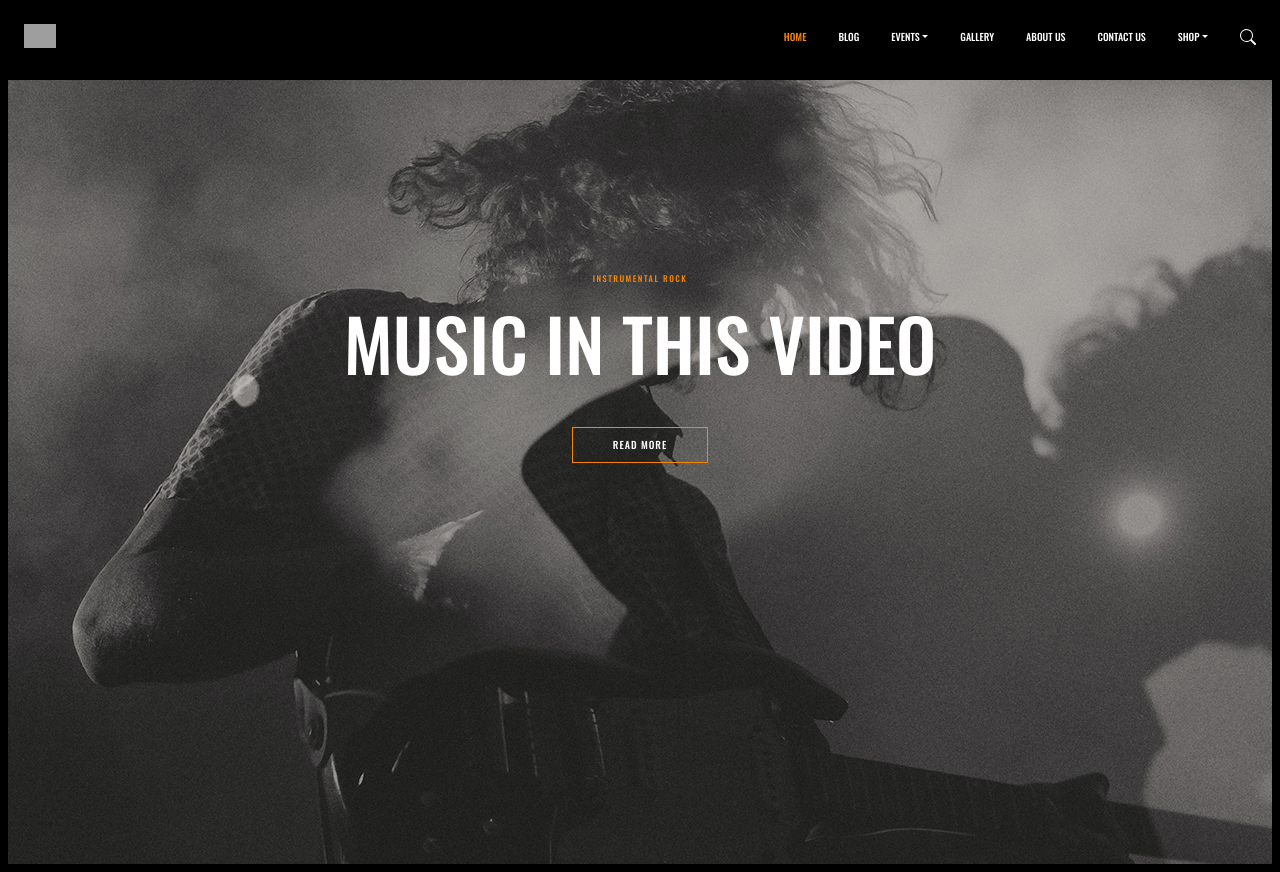
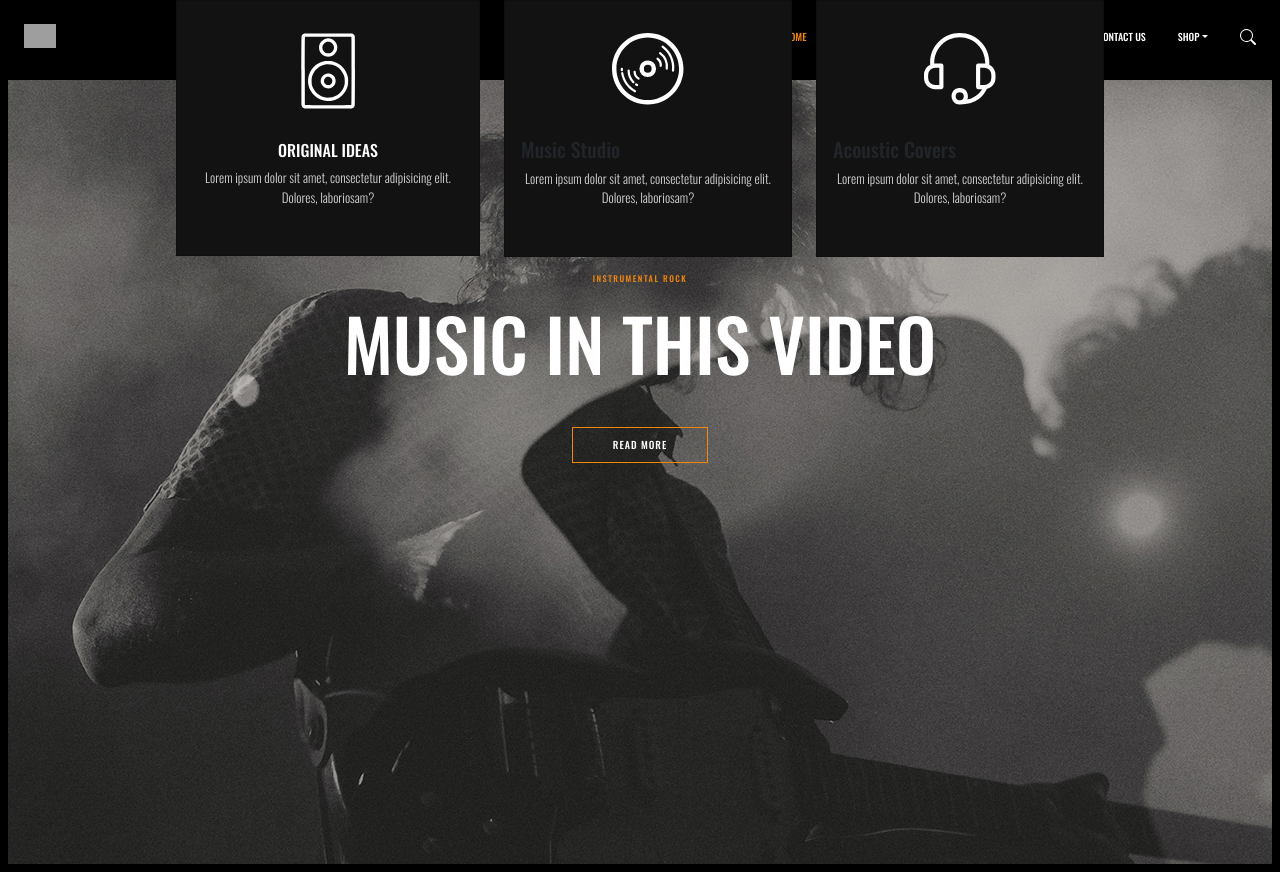
Before and after one commit to LiciaLicari/proj-html-vuejs, a Vue app: page / in a window 1280 px wide. Built offline with nearby package versions, Linux system fonts and the light colour scheme; grey boxes are pictures that could not be loaded.

Commit message:
add AppCards component

```diff
--- a/src/App.vue
+++ b/src/App.vue
@@ -1,16 +1,19 @@
 <script>
 import AppHeader from './components/AppHeader.vue';
+import AppCards from './components/AppCards.vue';
 
 export default {
     name: 'App',
     components: {
         AppHeader,
+        AppCards,
     }
 }
 </script>
 
 <template>
     <AppHeader />
+    <AppCards />
 
     <main>
 
--- a/src/assets/scss/app.scss
+++ b/src/assets/scss/app.scss
@@ -103,3 +103,31 @@ nav {
     padding: 0.6rem 2.5rem;
     margin-top: 2rem;
 }
+
+.card {
+    width: 19rem;
+    border-radius: 0%;
+    background-color: #121212;
+
+    svg {
+        padding-top: 2rem;
+        align-self: center;
+        fill: $rock-light;
+    }
+}
+
+.card-body {
+    padding-top: 2rem;
+    padding-bottom: 3rem;
+    h6 {
+        text-align: center;
+        color: $rock-light;
+        text-transform: uppercase;
+    }
+    p {
+        text-align: center;
+        font-size: small;
+        font-weight: 300;
+        color: lightgray;
+}
+}
--- /dev/null
+++ b/src/components/AppCards.vue
@@ -0,0 +1,108 @@
+<script>
+export default {
+    name: 'AppCards',
+
+}
+</script>
+
+<template>
+   <div class="container" id="app_cards">
+            <div class="row-cols-4 gap-4 d-flex justify-content-center align-items-center g-2">
+                <div class="card">
+
+                    <svg width=18% data-name="Layer 1" xmlns="http://www.w3.org/2000/svg" viewBox="0 0 708.98 990.01">
+
+                        <path class="cls-1"
+                            d="M34.72,11C22.15,17.36,11.07,31.21,7.24,45.06c-3,10.87-3,889,0,899.9,3.83,13.85,14.91,27.7,27.48,34.09L46,985H663l11.29-6c12.57-6.39,23.65-20.24,27.48-34.09,3-10.87,3-889,0-899.9-3.83-13.85-14.91-27.7-27.48-34.09L663,5H46ZM655.1,49.74c4,2.34,4,9.37,4,445.26s0,442.92-4,445.26c-5.75,3-595.45,3-601.21,0-4-2.34-4-9.38-4-445.26,0-419.48.21-443.13,3.83-445C58.8,47,649.35,46.76,655.1,49.74Z">
+                        </path>
+                        <path class="cls-1"
+                            d="M340.65,70.4c-26.43,3.2-49,14.49-69.45,34.73-24.93,24.5-36,50.49-36,84.58,0,52.62,33,97.15,85.22,114.83,8.52,3,17.9,4,34.09,4,34.09,0,60.29-10.65,83.94-34.09a119,119,0,0,0,35.37-85.22c0-34.09-12.14-62.21-37.07-85.64C410.1,78.07,375.16,66.14,340.65,70.4ZM385,119.62c23.22,10.44,42.4,36.64,45.38,62.42,2.55,22.79-9.16,51.77-26.63,65.62-17.47,13.63-24.93,16.19-49.21,16.19s-31.74-2.56-49.21-16.19c-17.48-13.85-29.19-42.82-26.63-65.83,3.41-29.19,25.35-56.24,53-65.19C344.7,112.37,372.17,113.87,385,119.62Z">
+                        </path>
+                        <path class="cls-1"
+                            d="M317.22,366.32c-17,2.77-43,10-59.65,16.62C113.76,440.89,51.13,609.4,122.5,746.6c28.33,54.33,77.55,99.06,133.15,121.44,30.89,12.36,54.11,17.26,89.26,18.32,47.93,1.7,85-6.18,125.27-26.2,73.5-36.64,123.35-101.62,141.25-183.43,5.12-23.22,5.12-78.61,0-101.41-22.58-101.84-93.1-176.19-193-203.24-17.47-4.69-25.35-5.54-57.52-6C340.44,365.68,320.84,365.9,317.22,366.32Zm91.6,48.58A216.58,216.58,0,0,1,549.43,530.16c17.68,36.22,21.3,52.2,21.3,95.87,0,31.11-.85,38.78-4.9,54.33-24.07,88.41-97.57,151.69-188.54,162.12C288,852.92,199.61,803.92,159.56,721.9c-17.9-36.43-21.3-52-21.09-96.93,0-44.74,3.2-58.8,20.88-94.8,31.1-63.27,87.56-105.88,158.29-119.3C342.35,406.16,381.77,407.87,408.82,414.9Z">
+                        </path>
+                        <path class="cls-1"
+                            d="M333.82,530.15c-37.07,8.1-67.52,38.77-75.41,75.84-4.05,19.17-1.29,42.18,7.24,60.5,17.26,36.43,49.21,56.67,88.84,56.67,73.71,0,119.73-75,87.35-142.1-12.36-25.35-42.83-47.29-72.44-52C352.37,526.53,350.45,526.53,333.82,530.15Zm43.05,46.66c20,9.16,31.53,27.48,31.53,49.21-.21,21.09-9.16,36.43-28.13,47.51-8.31,4.9-12.13,5.75-25.77,5.75-18.75-.21-29.4-4.69-40.48-17.26-9.8-11.08-13.42-21.09-13.42-36s3.62-24.93,13.64-36.22C329.57,572.33,355.77,566.8,376.87,576.81Z">
+                        </path>
+                    </svg>
+                    <div class="card-body">
+                        <h6 class="card-title">Original Ideas</h6>
+                        <p class="card-text">Lorem ipsum dolor sit amet, consectetur adipisicing elit. Dolores, laboriosam?
+                        </p>
+
+                    </div>
+                </div>
+                <div class="card" style="width:18rem;">
+                    <svg width=25% data-name="Layer 1" xmlns="http://www.w3.org/2000/svg" viewBox="0 0 980 980">
+                        <path
+                            d="M490,980C219.8,980,0,760.2,0,490S219.8,0,490,0,980,219.8,980,490,760.2,980,490,980Zm0-919.3C253.3,60.7,60.7,253.3,60.7,490S253.3,919.3,490,919.3,919.3,726.7,919.3,490,726.7,60.7,490,60.7Z">
+                        </path>
+                        <path
+                            d="M490,604.2A114.2,114.2,0,1,1,604.2,490,114.29,114.29,0,0,1,490,604.2Zm0-167.7a53.4,53.4,0,1,0,53.4,53.4A53.45,53.45,0,0,0,490,436.5Z">
+                        </path>
+                        <path
+                            d="M135.4,524.8c-8.1,0-14.8-7.8-15.2-15.9-.3-5.8-.4-12.3-.4-18.2A15.45,15.45,0,0,1,135,475.2a15,15,0,0,1,15.2,15c0,5.4.1,12.1.4,17.4.4,8.4-6.1,17.2-14.5,17.2Z">
+                        </path>
+                        <path
+                            d="M315.2,814.2a14.82,14.82,0,0,1-7.5-2c-97.1-55.1-163.6-149.5-182.5-259.1a15.17,15.17,0,0,1,29.9-5.1c17.3,100.6,78.4,187.2,167.6,237.8a15.2,15.2,0,0,1-7.5,28.4Z">
+                        </path>
+                        <path
+                            d="M293.4,690a15.06,15.06,0,0,1-10.8-4.5,242.21,242.21,0,0,1-69.9-170.8,15.2,15.2,0,1,1,30.4,0,211.93,211.93,0,0,0,61.2,149.5,15.18,15.18,0,0,1-.2,21.5A15.38,15.38,0,0,1,293.4,690Z">
+                        </path>
+                        <path
+                            d="M343.8,728.8a15.9,15.9,0,0,1-7.5-2c-4.9-2.8-9.7-5.7-14.4-8.9a15.17,15.17,0,1,1,16.9-25.2c4.1,2.7,8.3,5.3,12.6,7.7a15.2,15.2,0,0,1,5.7,20.7A15.48,15.48,0,0,1,343.8,728.8Z">
+                        </path>
+                        <path
+                            d="M364.3,640.2a14.82,14.82,0,0,1-7.5-2,122.62,122.62,0,0,1-62.1-106.5,15.2,15.2,0,0,1,30.4,0,92.2,92.2,0,0,0,46.7,80.1,15.2,15.2,0,0,1-7.5,28.4Z">
+                        </path>
+                        <path
+                            d="M836.5,530.7a10.87,10.87,0,0,1-1.8-.1,15.2,15.2,0,0,1-13.3-16.9c14.3-121.5-38-241.9-136.4-314.1a15.13,15.13,0,1,1,17.9-24.4A371.28,371.28,0,0,1,851.5,517.4,15,15,0,0,1,836.5,530.7Z">
+                        </path>
+                        <path
+                            d="M750.7,503.2a10.87,10.87,0,0,1-1.8-.1,15.2,15.2,0,0,1-13.3-16.9A214,214,0,0,0,650,289a15.13,15.13,0,1,1,17.9-24.4,244.41,244.41,0,0,1,97.8,225.2A15.13,15.13,0,0,1,750.7,503.2Z">
+                        </path>
+                        <path
+                            d="M667.2,467.2a10.87,10.87,0,0,1-1.8-.1,15.2,15.2,0,0,1-13.3-16.9,92.16,92.16,0,0,0-36.9-85,15.13,15.13,0,1,1,17.9-24.4,122.62,122.62,0,0,1,49.1,113.1A15,15,0,0,1,667.2,467.2Z">
+                        </path>
+                    </svg>
+                    <div class="card-body">
+                        <h5 class="card-title">Music Studio</h5>
+                        <p class="card-text">Lorem ipsum dolor sit amet, consectetur adipisicing elit. Dolores, laboriosam?
+                        </p>
+
+                    </div>
+                </div>
+                <div class="card" style="width:18rem;">
+                    <svg width=25% data-name="Layer 1" xmlns="http://www.w3.org/2000/svg" viewBox="0 0 980 980">
+                        <path
+                            d="M238.2,770.2H154.3C69.2,770.2,0,701,0,615.9v-42c0-85.1,69.2-154.3,154.3-154.3h83.9A28.38,28.38,0,0,1,266.6,448V741.7A28.4,28.4,0,0,1,238.2,770.2ZM154.3,476.4a97.56,97.56,0,0,0-97.5,97.5v42a97.56,97.56,0,0,0,97.5,97.5h55.6v-237Z">
+                        </path>
+                        <path
+                        d="M825.7,770.2H741.8a28.38,28.38,0,0,1-28.4-28.4V448a28.38,28.38,0,0,1,28.4-28.4h83.9c85.1,0,154.3,69.2,154.3,154.3v42C980,701,910.8,770.2,825.7,770.2Zm-55.5-56.8h55.5a97.56,97.56,0,0,0,97.5-97.5v-42a97.56,97.56,0,0,0-97.5-97.5H770.2Z">
+                    </path>
+                    <path
+                        d="M115.7,482.7a28.42,28.42,0,0,1-28-23.9A333.57,333.57,0,0,1,84,406C83.9,182.2,266.1,0,490,0S896.1,182.2,896.1,406.1a334.91,334.91,0,0,1-3.7,52.7,28.4,28.4,0,0,1-56.1-8.9,283.31,283.31,0,0,0,3-43.8C839.3,213.5,682.6,56.8,490,56.8S140.7,213.5,140.7,406.1c0,17,.9,31,3,43.8a28.38,28.38,0,0,1-23.5,32.5A36.39,36.39,0,0,1,115.7,482.7Z">
+                    </path>
+                    <path
+                        d="M490,980c-82.4,0-112.3-67.2-112.3-112.3S407.6,755.4,490,755.4s112.3,67.2,112.3,112.3a121.38,121.38,0,0,1-9.1,45.2C724.9,884.3,786.3,801.6,814.9,730a28.38,28.38,0,0,1,52.7,21.1C825.9,855.5,726.6,980,490,980Zm0-167.9c-52.9,0-55.6,46.3-55.6,55.5.2,12.9,4.8,55.6,55.6,55.6,52.9,0,55.6-46.3,55.6-55.6C545.4,854.8,540.7,812.1,490,812.1Z">
+                    </path>
+                </svg>
+                <div class="card-body">
+                    <h5 class="card-title">Acoustic Covers</h5>
+                    <p class="card-text">Lorem ipsum dolor sit amet, consectetur adipisicing elit. Dolores, laboriosam?
+                    </p>
+
+                </div>
+            </div>
+        </div>
+    </div>
+</template>
+
+<style lang="scss" scoped>
+@use '../assets/scss/partials/variables' as *;
+
+#app_cards {
+    margin: -10;
+}
+
+</style>
```
